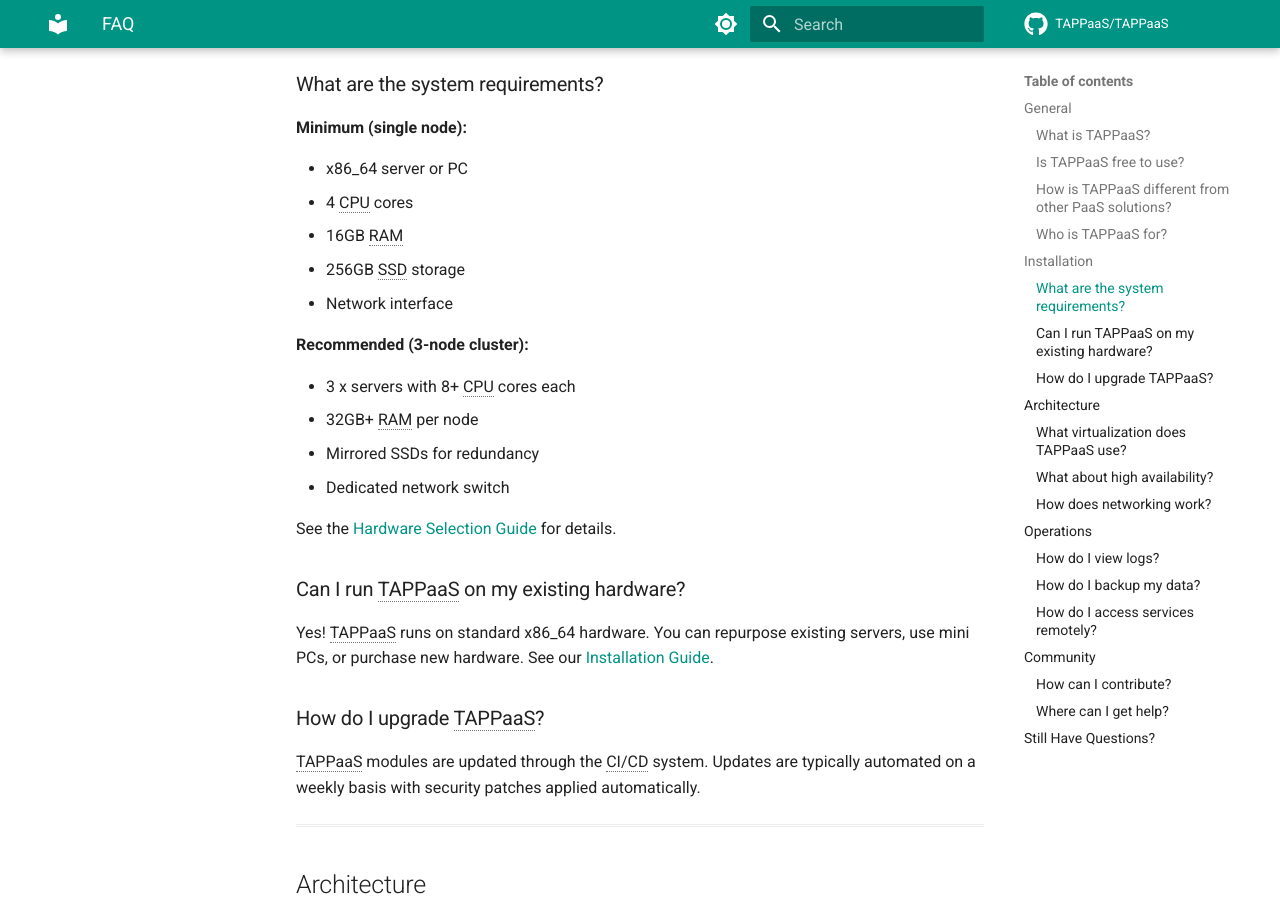
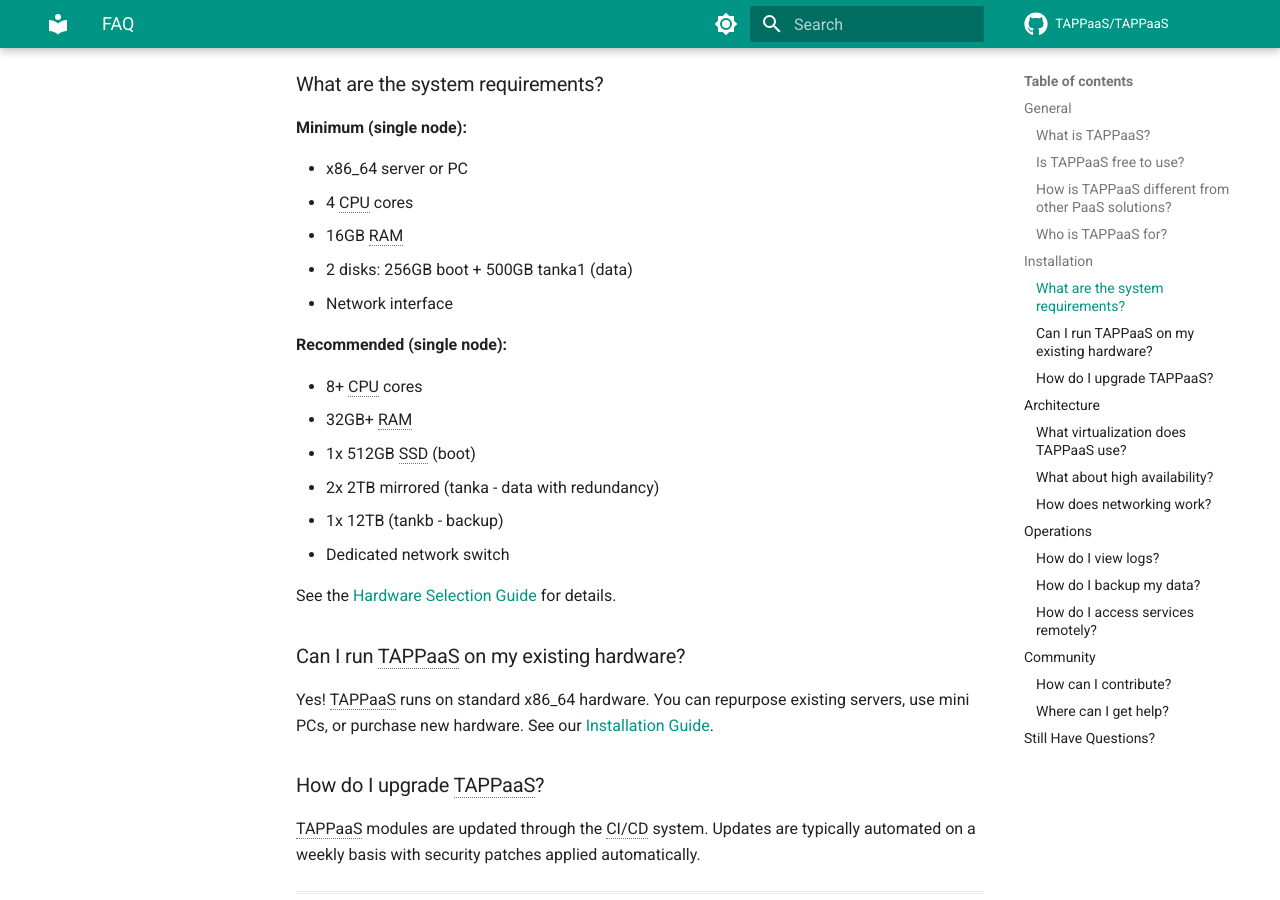
Before and after one commit to TAPPaaS/Documentation, an MkDocs documentation site: the page built from docs/community/faq.md, in a window 1280 px wide and 900 px high, scrolled down 1198 px. Built offline with MkDocs 1.6.1 and Material for MkDocs 9.7.7, drawn with Linux system fonts in a browser that asks for light colours; comment, search, counter and statistics services are not loaded.

Commit message:
Update hardware requirements with disk layout specifications

```diff
--- a/docs/community/faq.md
+++ b/docs/community/faq.md
@@ -49,14 +49,16 @@ TAPPaaS serves:
 - x86_64 server or PC
 - 4 CPU cores
 - 16GB RAM
-- 256GB SSD storage
+- 2 disks: 256GB boot + 500GB tanka1 (data)
 - Network interface
 
-**Recommended (3-node cluster):**
+**Recommended (single node):**
 
-- 3 x servers with 8+ CPU cores each
-- 32GB+ RAM per node
-- Mirrored SSDs for redundancy
+- 8+ CPU cores
+- 32GB+ RAM
+- 1x 512GB SSD (boot)
+- 2x 2TB mirrored (tanka - data with redundancy)
+- 1x 12TB (tankb - backup)
 - Dedicated network switch
 
 See the [Hardware Selection Guide](../installation/hardware-selection.md) for details.
```
Also changed, not shown: docs/installation/hardware-selection.md (+14 -1 lines).
